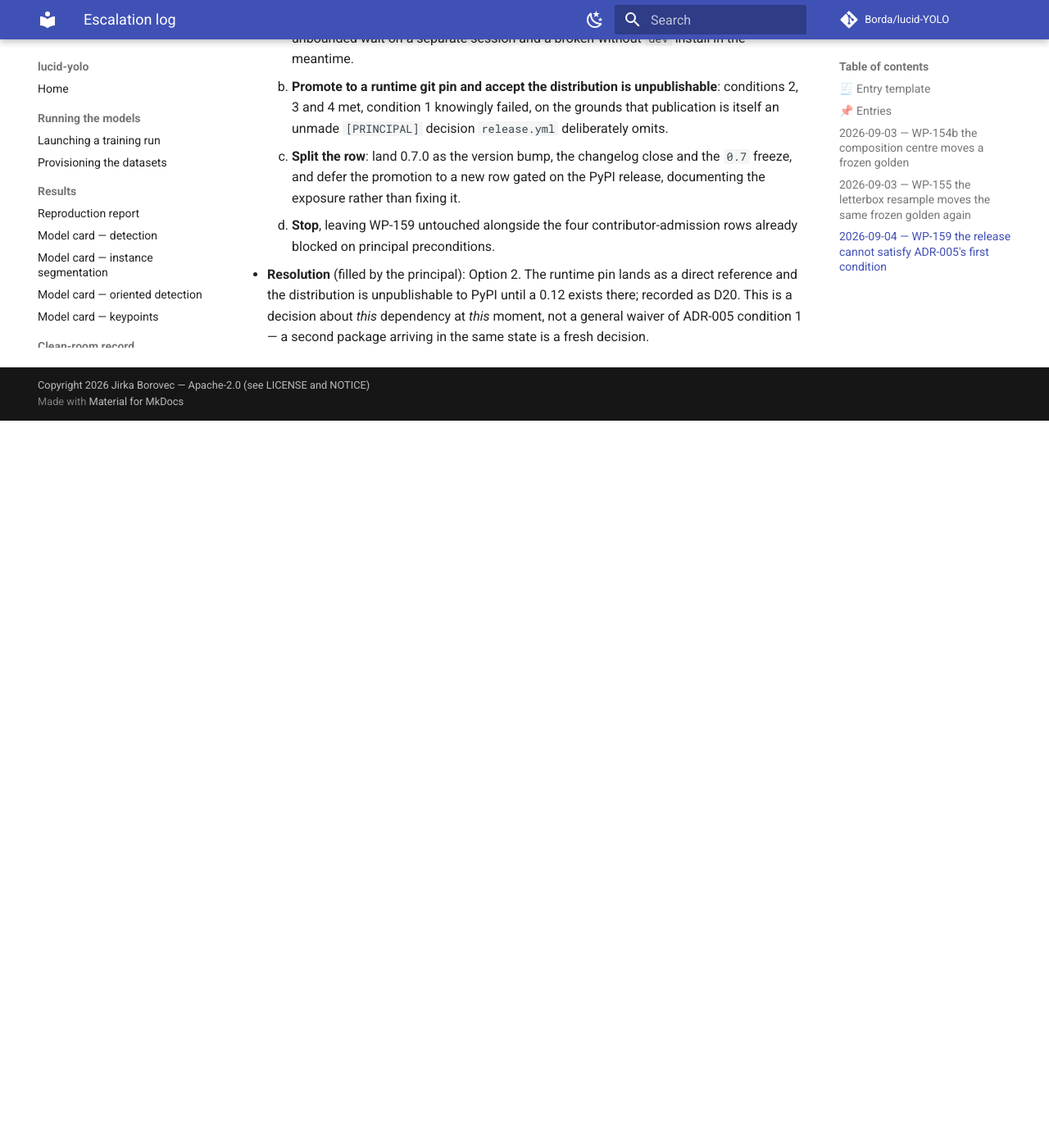
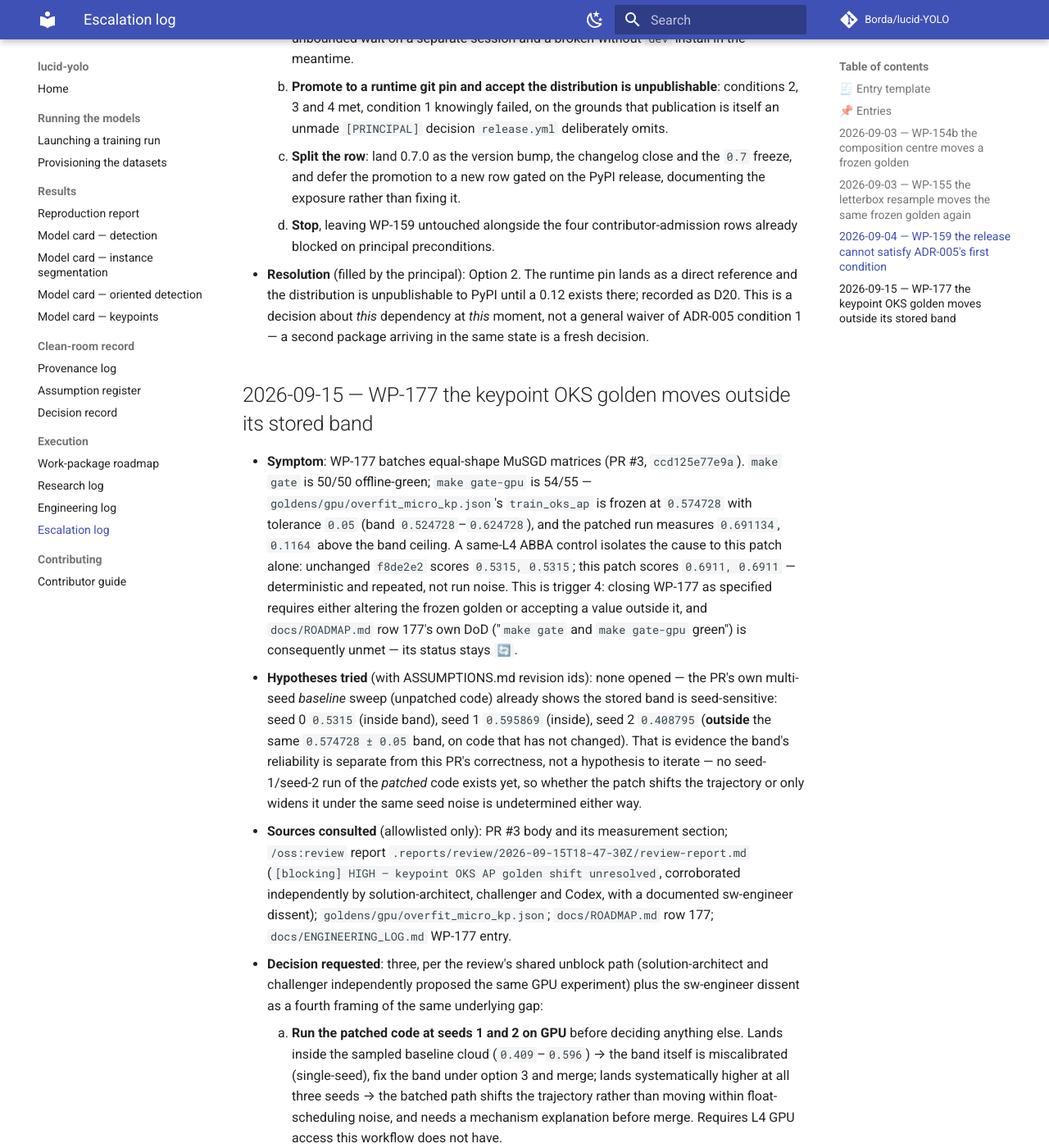
Before and after one commit to Borda/lucid-YOLO, an MkDocs documentation site: the page built from docs/ESCALATION.md, in a window 1280 px wide and 1400 px high, scrolled down 4541 px. Shown: the whole window at 82% size. Built offline with MkDocs 1.6.1 and Material for MkDocs 9.7.7, drawn with Linux system fonts in a browser that asks for light colours; comment, search, counter and statistics services are not loaded; before the commit the page ends 5054 px from its top, so only the background shows below that; some of the changed text lies outside the part shown.

Commit message:
docs(optim): escalate the WP-177 keypoint golden shift
[resolve No.1] Review by Copilot + foundry:sw-engineer (PR https://github.com/Borda/lucid-YOLO/pull/3):
"Keypoint golden moves out of band; gate-gpu DoD unmet (also flagged by /review)"
Challenge: evidence=VALID suggestion=VALID resolution=as-suggested

`make gate-gpu`'s keypoint OKS AP golden sits outside its frozen band once
this PR's batching lands (0.691134 vs 0.574728 +/- 0.05), and the PR's own
multi-seed baseline sweep shows the band is itself seed-sensitive. This is
escalation trigger 4 (a change requiring a frozen-golden decision) -- not
code-fixable without GPU access to run the patch at seeds 1 and 2, so the
decision moves to docs/ESCALATION.md per AGENTS.md sec. 4, with WP-177's
ROADMAP status left honestly at `🔄` rather than claimed done.

WP: 177
Provenance: none (escalation record, not an algorithmic change)
Assumptions: none
Gate: none (documentation only; decision gates future work on WP-177)

---
Co-authored-by: claude[bot] <209825114+claude[bot]@users.noreply.github.com>

Signed-off-by: jirka <6035284+borda@users.noreply.github.com>

```diff
--- a/docs/ESCALATION.md
+++ b/docs/ESCALATION.md
@@ -58,3 +58,14 @@ Escalation is success, not failure: this log plus the assumption register is the
     3. **Split the row**: land 0.7.0 as the version bump, the changelog close and the `0.7` freeze, and defer the promotion to a new row gated on the PyPI release, documenting the exposure rather than fixing it.
     4. **Stop**, leaving WP-159 untouched alongside the four contributor-admission rows already blocked on principal preconditions.
 - **Resolution** (filled by the principal): Option 2. The runtime pin lands as a direct reference and the distribution is unpublishable to PyPI until a 0.12 exists there; recorded as D20. This is a decision about *this* dependency at *this* moment, not a general waiver of ADR-005 condition 1 — a second package arriving in the same state is a fresh decision.
+
+## 2026-09-15 — WP-177 the keypoint OKS golden moves outside its stored band
+
+- **Symptom**: WP-177 batches equal-shape MuSGD matrices (PR #3, `ccd125e77e9a`). `make gate` is 50/50 offline-green; `make gate-gpu` is 54/55 — `goldens/gpu/overfit_micro_kp.json`'s `train_oks_ap` is frozen at `0.574728` with tolerance `0.05` (band `0.524728`–`0.624728`), and the patched run measures `0.691134`, `0.1164` above the band ceiling. A same-L4 ABBA control isolates the cause to this patch alone: unchanged `f8de2e2` scores `0.5315, 0.5315`; this patch scores `0.6911, 0.6911` — deterministic and repeated, not run noise. This is trigger 4: closing WP-177 as specified requires either altering the frozen golden or accepting a value outside it, and `docs/ROADMAP.md` row 177's own DoD ("`make gate` and `make gate-gpu` green") is consequently unmet — its status stays `🔄`.
+- **Hypotheses tried** (with ASSUMPTIONS.md revision ids): none opened — the PR's own multi-seed *baseline* sweep (unpatched code) already shows the stored band is seed-sensitive: seed 0 `0.5315` (inside band), seed 1 `0.595869` (inside), seed 2 `0.408795` (**outside** the same `0.574728 ± 0.05` band, on code that has not changed). That is evidence the band's reliability is separate from this PR's correctness, not a hypothesis to iterate — no seed-1/seed-2 run of the *patched* code exists yet, so whether the patch shifts the trajectory or only widens it under the same seed noise is undetermined either way.
+- **Sources consulted** (allowlisted only): PR #3 body and its measurement section; `/oss:review` report `.reports/review/2026-09-15T18-47-30Z/review-report.md` (`[blocking] HIGH — keypoint OKS AP golden shift unresolved`, corroborated independently by solution-architect, challenger and Codex, with a documented sw-engineer dissent); `goldens/gpu/overfit_micro_kp.json`; `docs/ROADMAP.md` row 177; `docs/ENGINEERING_LOG.md` WP-177 entry.
+- **Decision requested**: three, per the review's shared unblock path (solution-architect and challenger independently proposed the same GPU experiment) plus the sw-engineer dissent as a fourth framing of the same underlying gap:
+    1. **Run the patched code at seeds 1 and 2 on GPU** before deciding anything else. Lands inside the sampled baseline cloud (`0.409`–`0.596`) → the band itself is miscalibrated (single-seed), fix the band under option 3 and merge; lands systematically higher at all three seeds → the batched path shifts the trajectory rather than moving within float-scheduling noise, and needs a mechanism explanation before merge. Requires L4 GPU access this workflow does not have.
+    2. **Accept `0.691134` outside the frozen band now**, per sec. 7's sanctioned override route: `python scripts/freeze_goldens.py --reseal` after this entry is answered — same mechanism as the two 2026-09-03 `aug_invariants.json` overrides above. A short-horizon overfit metric moving up is not evidence of quality gain (both PR body and review agree on this), so accepting the movement is a statement about gate calibration, not about the change being good.
+    3. **Re-freeze `overfit_micro_kp.json` on a multi-seed band** (sw-engineer's dissent) — derive the tolerance from observed multi-seed spread rather than a single fixed seed, since the *unpatched* baseline already escapes the current band at seed 2. Fixes the measuring instrument independent of whether WP-177's patch is accepted, at the cost of leaving WP-177 open until the new band exists.
+- **Resolution** (filled by the principal): _pending — awaiting decision; WP-177 stays `🔄` in `docs/ROADMAP.md` until answered._
```
